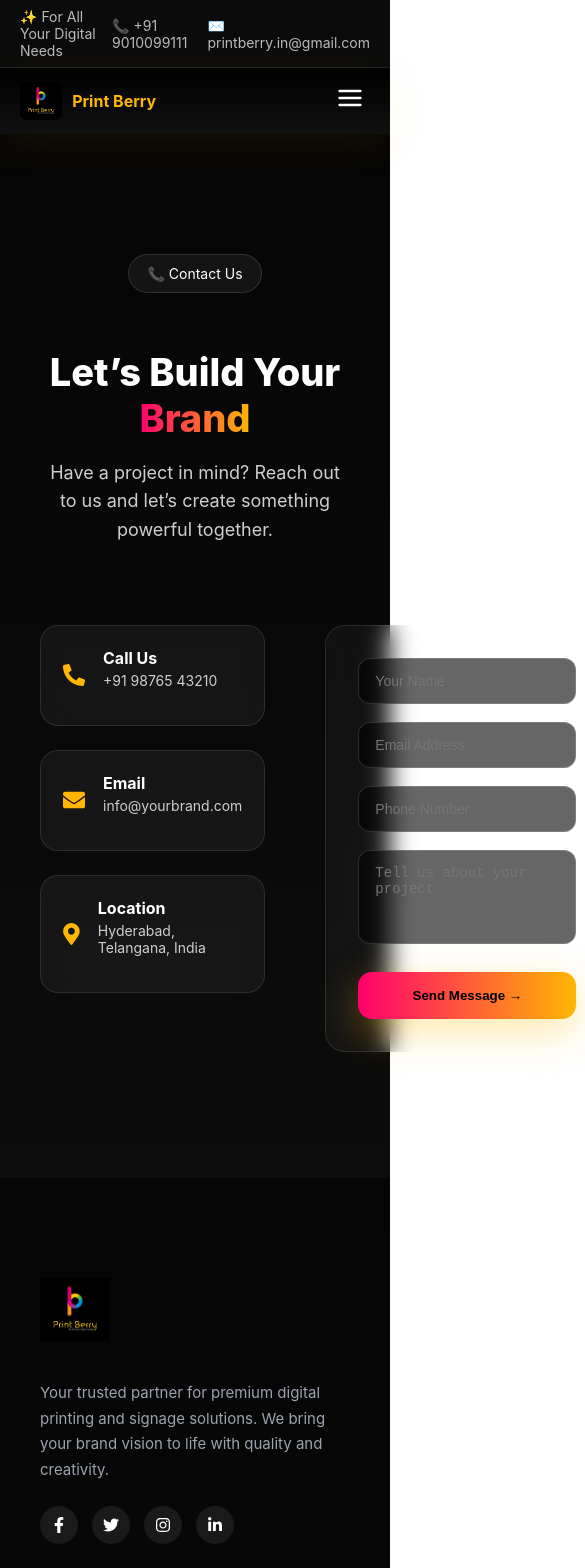
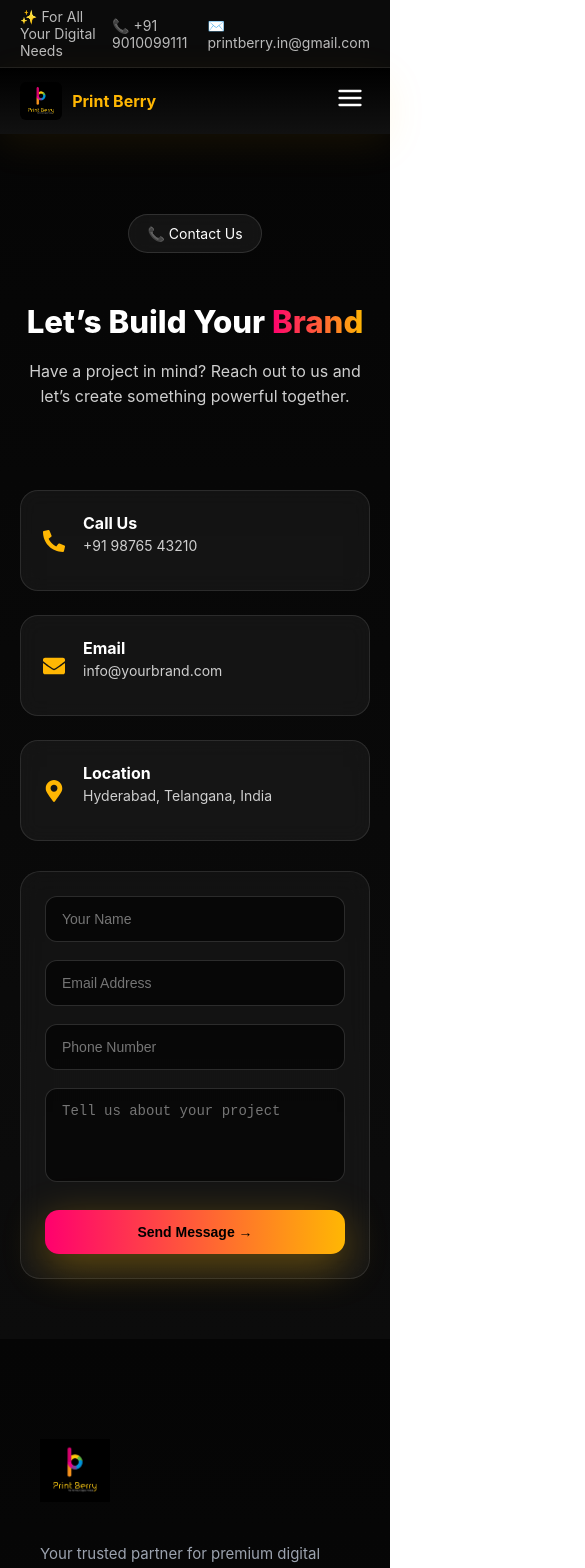
Before and after one commit to pathapatisneha2025-commits/Print-berry, a React (Create React App) app: page /contact in a window 390 px wide. Shown: the top 1568 px of the page, 585 px wide, since content can reach past the window. Built offline with nearby package versions, Linux system fonts and the light colour scheme.

Commit message:
changes made

```diff
--- a/src/pages/AboutPage.js
+++ b/src/pages/AboutPage.js
@@ -1,50 +1,74 @@
-import React from "react";
+import React, { useState, useEffect } from "react";
 import { FaLightbulb, FaRocket, FaUsers } from "react-icons/fa";
 
 export default function AboutPage() {
+  const [isMobile, setIsMobile] = useState(window.innerWidth < 768);
+
+  useEffect(() => {
+    const handleResize = () => setIsMobile(window.innerWidth < 768);
+    window.addEventListener("resize", handleResize);
+    return () => window.removeEventListener("resize", handleResize);
+  }, []);
+
   return (
-    <section style={styles.page}>
+    <section
+      style={{
+        ...styles.page,
+        padding: isMobile ? "80px 20px 60px" : styles.page.padding,
+      }}
+    >
       {/* HEADER */}
       <div style={styles.header}>
         <span style={styles.badge}>💡 About Us</span>
-        <h1 style={styles.heading}>
+        <h1
+          style={{
+            ...styles.heading,
+            fontSize: isMobile ? "clamp(28px, 8vw, 38px)" : styles.heading.fontSize,
+          }}
+        >
           We Make Your <span style={styles.brand}>Brand</span> Shine
         </h1>
-        <p style={styles.subText}>
+        <p
+          style={{
+            ...styles.subText,
+            fontSize: isMobile ? "16px" : styles.subText.fontSize,
+          }}
+        >
           At YourBrand, we combine creativity, technology, and passion to help
           businesses stand out with high-impact visuals and unforgettable experiences.
         </p>
       </div>
 
       {/* CORE VALUES / CARDS */}
-      <div style={styles.cardsContainer}>
-        <div style={styles.card}>
-          <FaLightbulb style={styles.icon} />
-          <h3 style={styles.cardTitle}>Innovative Ideas</h3>
-          <p style={styles.cardText}>
-            We craft unique designs that capture attention and elevate your brand.
-          </p>
+      <div
+        style={{
+          ...styles.cardsContainer,
+          gridTemplateColumns: isMobile ? "1fr" : styles.cardsContainer.gridTemplateColumns,
+          gap: isMobile ? "20px" : styles.cardsContainer.gap,
+          marginBottom: isMobile ? "40px" : styles.cardsContainer.marginBottom,
+        }}
+      >
+        {[{icon: <FaLightbulb />, title: "Innovative Ideas", text: "We craft unique designs that capture attention and elevate your brand."},
+          {icon: <FaRocket />, title: "Fast Execution", text: "From concept to delivery, we ensure quick turnaround without compromise."},
+          {icon: <FaUsers />, title: "Customer Focus", text: "Your satisfaction is our priority — we work closely with you at every step."}
+        ].map((item, i) => (
+          <div key={i} style={styles.card}>
+            {item.icon}
+            <h3 style={styles.cardTitle}>{item.title}</h3>
+            <p style={styles.cardText}>{item.text}</p>
           </div>
-
-        <div style={styles.card}>
-          <FaRocket style={styles.icon} />
-          <h3 style={styles.cardTitle}>Fast Execution</h3>
-          <p style={styles.cardText}>
-            From concept to delivery, we ensure quick turnaround without compromise.
-          </p>
-        </div>
-
-        <div style={styles.card}>
-          <FaUsers style={styles.icon} />
-          <h3 style={styles.cardTitle}>Customer Focus</h3>
-          <p style={styles.cardText}>
-            Your satisfaction is our priority — we work closely with you at every step.
-          </p>
-        </div>
+        ))}
       </div>
 
       {/* HAPPY CUSTOMERS / STATS */}
-      <div style={styles.statsContainer}>
+      <div
+        style={{
+          ...styles.statsContainer,
+          gridTemplateColumns: isMobile ? "1fr 1fr" : styles.statsContainer.gridTemplateColumns,
+          gap: isMobile ? "20px" : styles.statsContainer.gap,
+          marginBottom: isMobile ? "40px" : styles.statsContainer.marginBottom,
+        }}
+      >
         {[
           { value: "5000+", label: "Projects Completed" },
           { value: "500+", label: "Happy Clients" },
@@ -57,26 +81,31 @@ export default function AboutPage() {
           </div>
         ))}
       </div>
-{/* ================= OUR STORY ================= */}
+
+      {/* OUR STORY */}
       <div style={styles.story}>
-  <h2 style={styles.storyTitle}>Our Story</h2>
-
-  <div style={styles.storyContent}>
-    {/* LEFT COLUMN */}
+        <h2 style={{...styles.storyTitle, fontSize: isMobile ? "24px" : "32px"}}>Our Story</h2>
+        <div
+          style={{
+            ...styles.storyContent,
+            flexDirection: isMobile ? "column" : "row",
+            gap: isMobile ? "20px" : styles.storyContent.gap,
+          }}
+        >
           <div style={styles.storyLeft}>
             <div style={styles.storyCard}>
               <p style={styles.storyText}>
-          <strong style={{ background: "linear-gradient(90deg,#ff006e,#ffb703)", WebkitBackgroundClip: "text", WebkitTextFillColor: "transparent" }}>A Decade of Excellence</strong><br />
+                <strong style={{ background: "linear-gradient(90deg,#ff006e,#ffb703)", WebkitBackgroundClip: "text", WebkitTextFillColor: "transparent" }}>
+                  A Decade of Excellence
+                </strong><br />
                 What started as a small printing shop has grown into one of the most trusted digital printing companies in the region. Our journey has been fueled by a passion for quality and a commitment to helping businesses succeed.
               </p>
-
               <p style={styles.storyText}>
                 We combine cutting-edge technology with creative expertise to deliver stunning visual solutions that help businesses make a lasting impression. Every project is handled with care, precision, and attention to detail.
               </p>
             </div>
           </div>
 
-    {/* RIGHT COLUMN */}
           <div style={styles.storyRight}>
             <div style={styles.storyCard}>
               <ul style={styles.storyList}>
@@ -101,18 +130,12 @@ export default function AboutPage() {
         </div>
       </div>
 
-
-
-
-     {/* ================= WORK WITH US ================= */}
+      {/* WORK WITH US */}
       <div style={styles.workSection}>
-  <h2 style={styles.workTitle}>Ready to Work Together?</h2>
-  <p style={styles.workText}>
-    Let's discuss your project and create something amazing together.
-  </p>
-  <button style={styles.primaryBtn}>Get In Touch →</button>
+        <h2 style={{...styles.workTitle, fontSize: isMobile ? "24px" : "32px"}}>Ready to Work Together?</h2>
+        <p style={{...styles.workText, fontSize: isMobile ? "14px" : "16px"}}>Let's discuss your project and create something amazing together.</p>
+        <button style={{...styles.primaryBtn, padding: isMobile ? "12px 28px" : "16px 36px", fontSize: isMobile ? "14px" : "16px"}}>Get In Touch →</button>
       </div>
-
     </section>
   );
 }
--- a/src/pages/ContactPage.js
+++ b/src/pages/ContactPage.js
@@ -1,64 +1,100 @@
-import React from "react";
+import React, { useState, useEffect } from "react";
 import { FaPhoneAlt, FaEnvelope, FaMapMarkerAlt } from "react-icons/fa";
 
 export default function ContactPage() {
+  const [isMobile, setIsMobile] = useState(window.innerWidth < 768);
+
+  useEffect(() => {
+    const handleResize = () => setIsMobile(window.innerWidth < 768);
+    window.addEventListener("resize", handleResize);
+    return () => window.removeEventListener("resize", handleResize);
+  }, []);
+
   return (
-    <section style={styles.page}>
+    <section
+      style={{
+        ...styles.page,
+        padding: isMobile ? "80px 20px 60px" : "120px 40px 80px",
+      }}
+    >
       {/* HEADER */}
       <div style={styles.header}>
         <span style={styles.badge}>📞 Contact Us</span>
-        <h1 style={styles.heading}>
+        <h1
+          style={{
+            ...styles.heading,
+            fontSize: isMobile ? "clamp(28px, 8vw, 38px)" : styles.heading.fontSize,
+          }}
+        >
           Let’s Build Your <span style={styles.brand}>Brand</span>
         </h1>
-        <p style={styles.subText}>
+        <p
+          style={{
+            ...styles.subText,
+            fontSize: isMobile ? "16px" : styles.subText.fontSize,
+          }}
+        >
           Have a project in mind? Reach out to us and let’s create something
           powerful together.
         </p>
       </div>
 
       {/* CONTENT */}
-      <div style={styles.content}>
+      <div
+        style={{
+          ...styles.content,
+          gridTemplateColumns: isMobile ? "1fr" : "1fr 1fr",
+          gap: isMobile ? "30px" : "60px",
+        }}
+      >
         {/* LEFT INFO */}
         <div style={styles.info}>
-          <div style={styles.infoCard}>
-            <FaPhoneAlt style={styles.icon} />
-            <div>
-              <h4 style={styles.infoTitle}>Call Us</h4>
-              <p style={styles.infoText}>+91 98765 43210</p>
+          {[
+            {
+              icon: <FaPhoneAlt style={styles.icon} />,
+              title: "Call Us",
+              text: "+91 98765 43210",
+            },
+            {
+              icon: <FaEnvelope style={styles.icon} />,
+              title: "Email",
+              text: "info@yourbrand.com",
+            },
+            {
+              icon: <FaMapMarkerAlt style={styles.icon} />,
+              title: "Location",
+              text: "Hyderabad, Telangana, India",
+            },
+          ].map((item) => (
+            <div key={item.title} style={styles.infoCard}>
+              {item.icon}
+              <div>
+                <h4 style={styles.infoTitle}>{item.title}</h4>
+                <p style={styles.infoText}>{item.text}</p>
+              </div>
             </div>
-          </div>
-
-          <div style={styles.infoCard}>
-            <FaEnvelope style={styles.icon} />
-            <div>
-              <h4 style={styles.infoTitle}>Email</h4>
-              <p style={styles.infoText}>info@yourbrand.com</p>
-            </div>
-          </div>
-
-          <div style={styles.infoCard}>
-            <FaMapMarkerAlt style={styles.icon} />
-            <div>
-              <h4 style={styles.infoTitle}>Location</h4>
-              <p style={styles.infoText}>
-                Hyderabad, Telangana, India
-              </p>
-            </div>
-          </div>
+          ))}
         </div>
 
         {/* RIGHT FORM */}
-        <form style={styles.form}>
+        <form style={{ ...styles.form, padding: isMobile ? "24px" : "32px" }}>
           <input type="text" placeholder="Your Name" style={styles.input} />
           <input type="email" placeholder="Email Address" style={styles.input} />
           <input type="text" placeholder="Phone Number" style={styles.input} />
           <textarea
             placeholder="Tell us about your project"
-            rows="4"
+            rows={4}
             style={styles.textarea}
           />
-
-          <button style={styles.submitBtn}>Send Message →</button>
+          <button
+            style={{
+              ...styles.submitBtn,
+              padding: isMobile ? "14px" : "16px",
+              fontSize: isMobile ? "14px" : "16px",
+            }}
+          >
+            Send Message →
+          </button>
         </form>
       </div>
     </section>
@@ -68,7 +104,6 @@ export default function ContactPage() {
 const styles = {
   page: {
     minHeight: "100vh",
-    padding: "120px 40px 80px",
     background: "linear-gradient(180deg, #050505, #0c0c0c)",
     color: "#fff",
     maxWidth: "1300px",
@@ -112,7 +147,6 @@ const styles = {
 
   content: {
     display: "grid",
-    gridTemplateColumns: "1fr 1fr",
     gap: "60px",
   },
 
@@ -153,7 +187,6 @@ const styles = {
     background: "rgba(255,255,255,0.04)",
     border: "1px solid rgba(255,255,255,0.1)",
     borderRadius: "20px",
-    padding: "32px",
     display: "flex",
     flexDirection: "column",
     gap: "18px",
@@ -183,7 +216,6 @@ const styles = {
 
   submitBtn: {
     marginTop: "10px",
-    padding: "16px",
     borderRadius: "14px",
     border: "none",
     background: "linear-gradient(90deg,#ff006e,#ffb703)",
```
Lines whose indentation alone changed are shown as unchanged.
